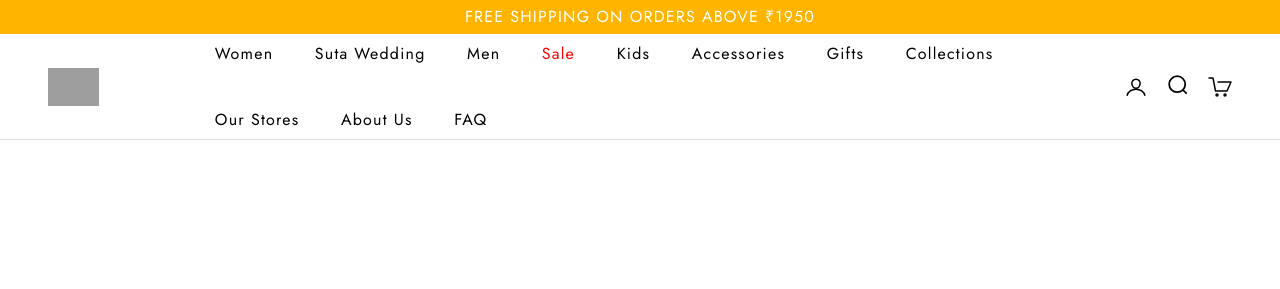
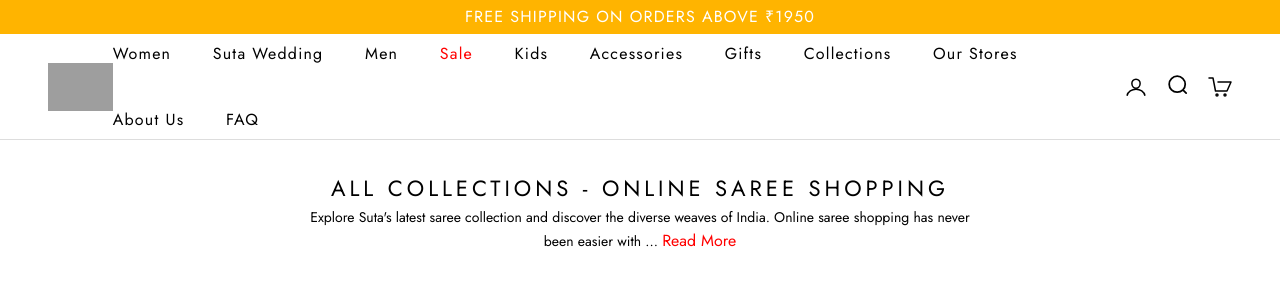
Before and after one commit to sourabhkhera11/SutaCl, a website built with Vite: page my-project/index.html in a window 1280 px wide. Built offline with nearby package versions, Linux system fonts and the light colour scheme; grey boxes are pictures that could not be loaded.

Commit message:
Hero Section

```diff
--- a/my-project/index.html
+++ b/my-project/index.html
@@ -15,7 +15,7 @@
     <p class="st:tracking-[1.2px] ">FREE SHIPPING ON ORDERS ABOVE ₹1950</p>
   </div>
   <header>
-    <div class="st:flex st:gap-[116px] st:py-[8px] st:px-[48px] st:items-center st:shadow-[inset_0_-1px_rgb(28_28_28_/_0.15)]">
+    <div class="st:sticky st:flex st:justify-around st:py-[8px] st:px-[48px] st:items-center st:shadow-[inset_0_-1px_rgb(28_28_28_/_0.15)]">
       <a href="/" class="">
         <span class="st:sr-only">Suta</span>
         <img class="st:w-[70px] st:max-w-full st:h-auto " src="//suta.in/cdn/shop/files/Suta_final_logo_df452a25-681f-4caa-a64e-a389640ad0f2.png?v=1761126095&amp;width=2283" alt="" srcset="//suta.in/cdn/shop/files/Suta_final_logo_df452a25-681f-4caa-a64e-a389640ad0f2.png?v=1761126095&amp;width=140 140w, //suta.in/cdn/shop/files/Suta_final_logo_df452a25-681f-4caa-a64e-a389640ad0f2.png?v=1761126095&amp;width=210 210w" width="2283" height="1521" sizes="70px" class="header__logo-image lcp-candidate" loading="eager" fetchpriority="high">
@@ -60,5 +60,39 @@
       </nav>
     </div>
   </header>
+  <main>
+    <section class="hero-section">
+      <div class="ypadding st:flex st:py-[32px] st:items-center st:justify-center">
+        <div class="wid st:max-w-[680px] st:text-center">
+          <div class="textCenter ">
+            <h3 class="st:leading-[33px] st:text-[22px] st:tracking-[3.96px]">ALL COLLECTIONS - ONLINE SAREE SHOPPING</h3>
+            <p class="st:inline st:text-[14px] st:leading-[23.1px]">Explore
+Suta's
+latest
+saree
+collection
+and
+discover
+the
+diverse
+weaves
+of
+India.
+Online
+saree
+shopping
+has
+never
+been
+easier
+with
+...
+          </p>
+          <span class="st:text-[#FF0000]">Read More</span>
+          </div>
+        </div>
+      </div>
+    </section>
+  </main>
   </body>
 </html>
--- a/my-project/src/style.css
+++ b/my-project/src/style.css
@@ -5,6 +5,6 @@
 
 }
 body{
-  font-family: jost;
+  font-family: jost,sans-serif;
   font-weight: 400
 }
```
